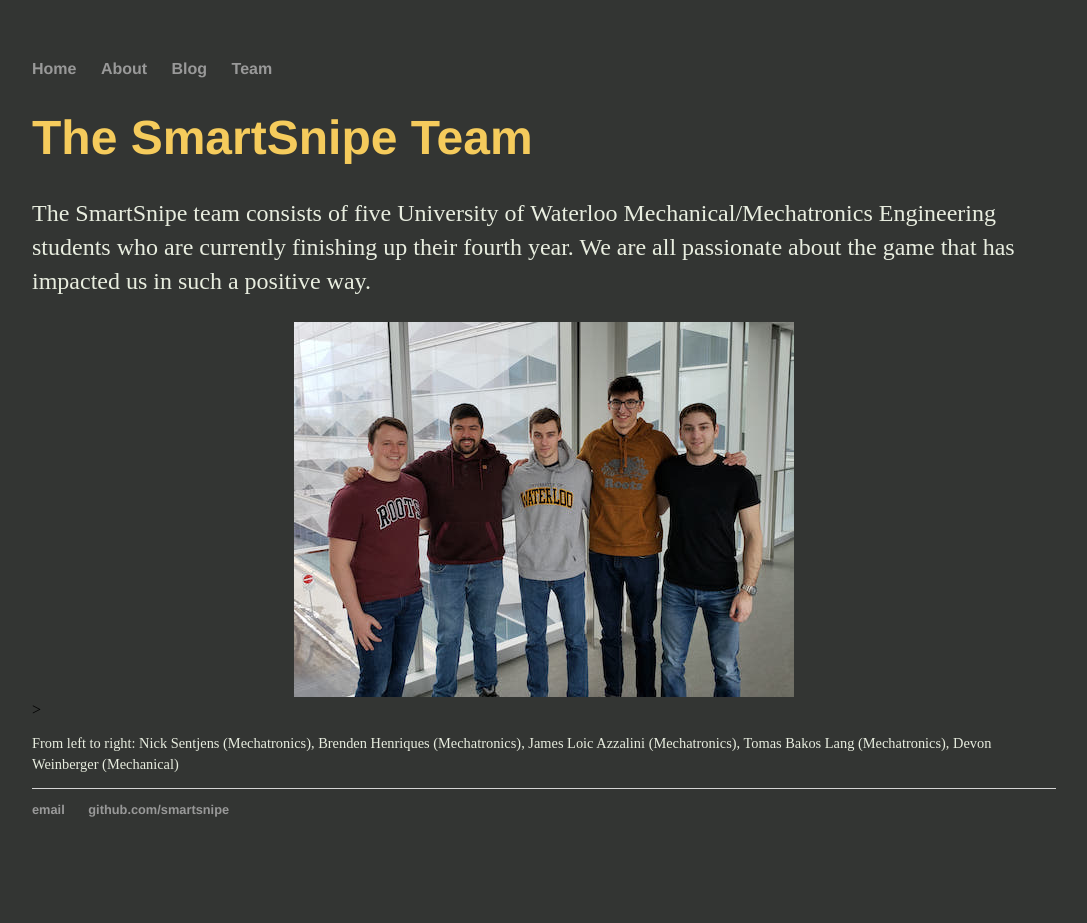
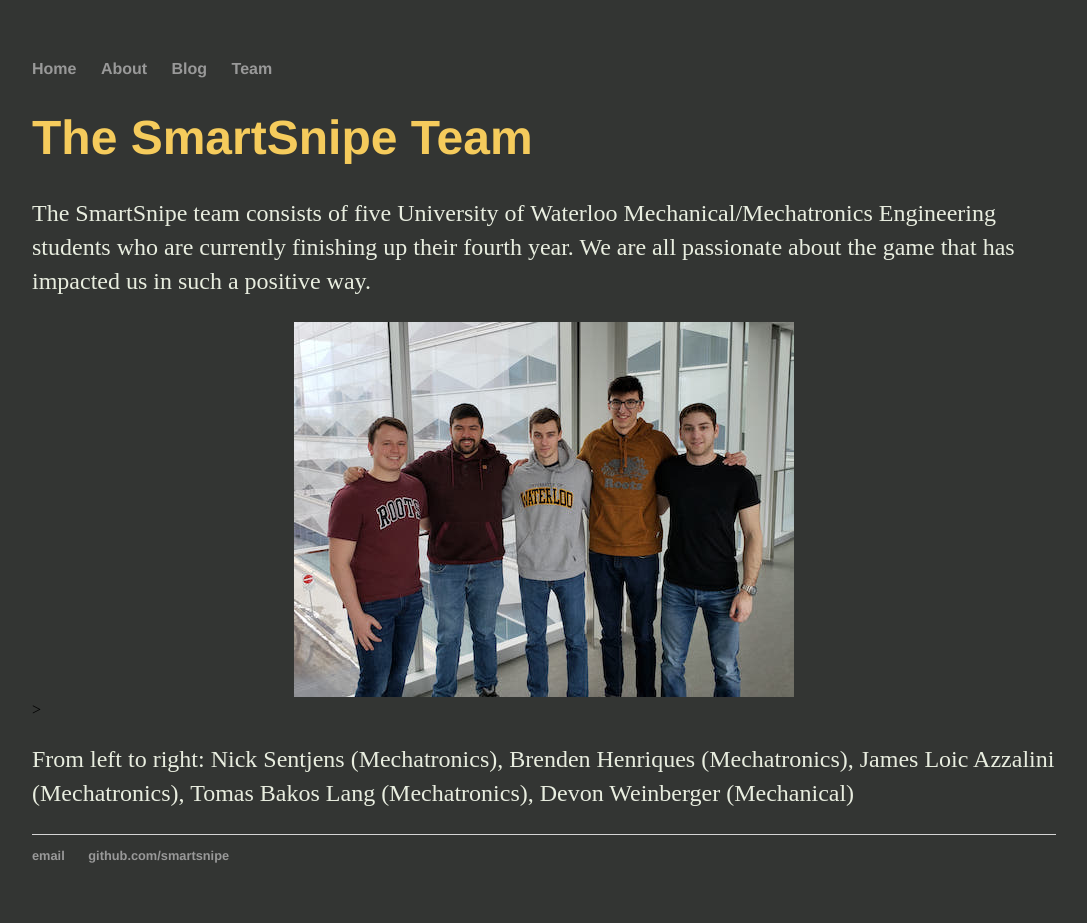
Before and after one commit to SmartSnipe/SmartSnipe.github.io, a Jekyll site: the page built from team/index.html, in a window 1280 px wide. Shown: the whole page, without its empty margins (96-1183 px from the left). Built offline with Jekyll 4.4.1, drawn with Linux system fonts in a browser that asks for light colours; before the commit the page ends 900 px from its top, so only the background shows below that.

```diff
--- a/team/index.html
+++ b/team/index.html
@@ -8,5 +8,5 @@
 	<center>
 	<img src="/Assets/teamshot.jpg" alt ="Team Shot">
 	</center>>
-	<p style="font-size:90%;">From left to right: Nick Sentjens (Mechatronics), Brenden Henriques (Mechatronics), James Loic Azzalini (Mechatronics), Tomas Bakos Lang (Mechatronics), Devon Weinberger (Mechanical)</p>
+	<p>From left to right: Nick Sentjens (Mechatronics), Brenden Henriques (Mechatronics), James Loic Azzalini (Mechatronics), Tomas Bakos Lang (Mechatronics), Devon Weinberger (Mechanical)</p>
 </div><!-- /.blurb -->
```
